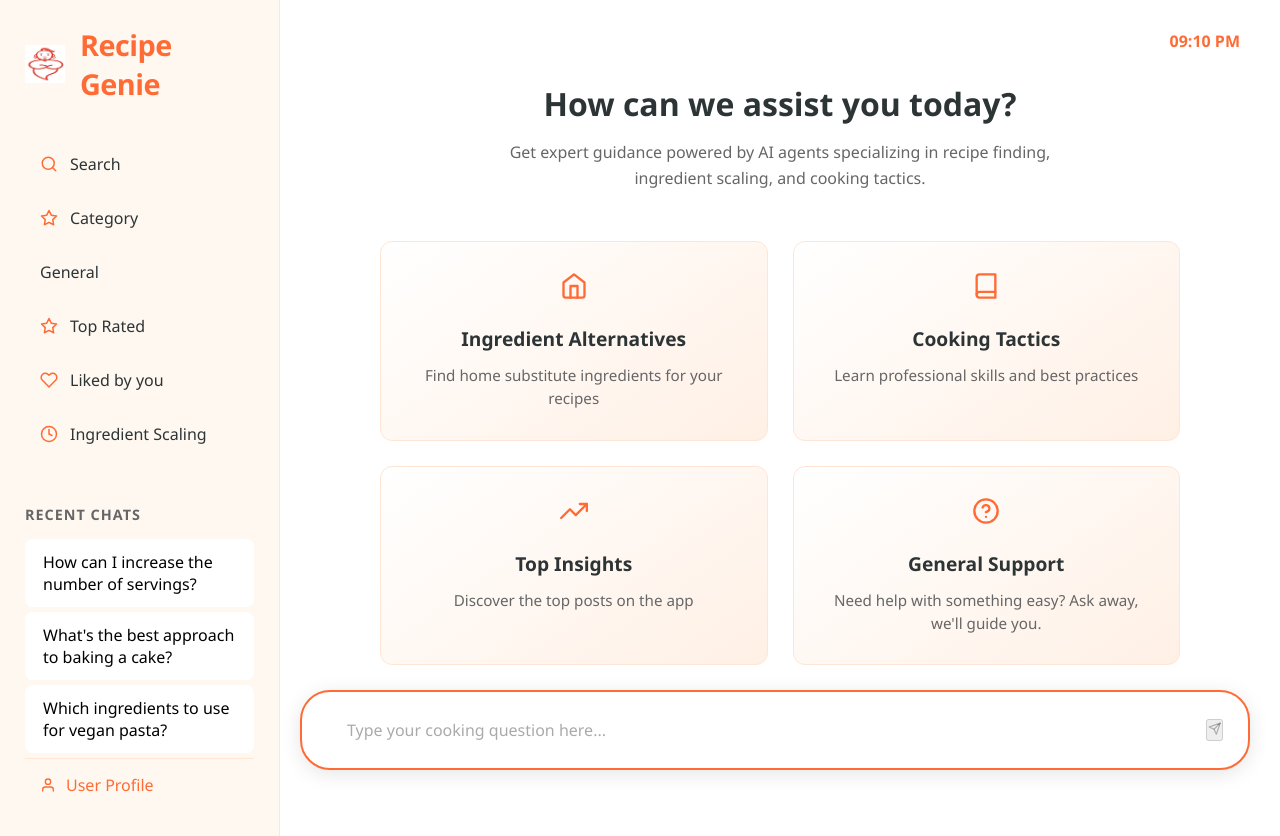
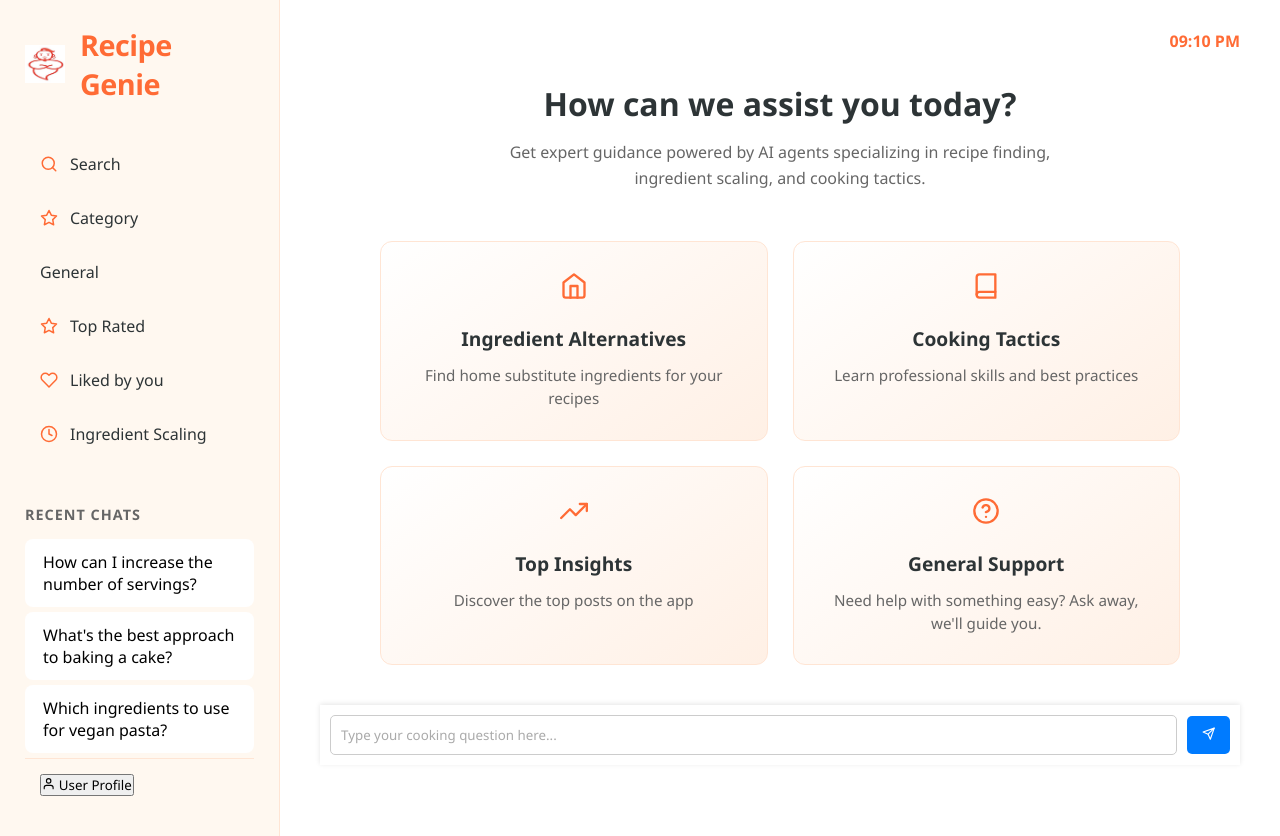
Before and after one commit to NoorUlAin-Asghar/Recipe-Genie, a React (Create React App) app in the folder Frontend/: page /chatbot in a window 1280 px wide. Built offline with nearby package versions, Linux system fonts and the light colour scheme.

Commit message:
ai routing issues solved

```diff
--- a/Frontend/src/Ai.css
+++ b/Frontend/src/Ai.css
@@ -193,28 +193,36 @@
   }
 
   .input-section {
-    position: fixed;
-    bottom: 30px;
-    right: 30px;
-    left: 300px;
+    position: sticky; /* Position input section absolutely */
+    bottom: 0; /* Place at the bottom */
+    left: 0; /* Start from the left */
+    right: 0; /* Extend to the right */
     display: flex;
-    gap: 10px;
     align-items: center;
-    background: white;
-    padding: 15px 25px;
-    border-radius: 30px;
-    box-shadow: 0 4px 20px rgba(0,0,0,0.1);
-    border: 2px solid var(--primary-orange);
+    padding: 10px; /* Add some padding */
+    background-color: white; /* Background color */
+    box-shadow: 0 -1px 5px rgba(0,0,0,0.1); /* Shadow for separation */
   }
 
   .input-section input {
     flex: 1;
-    padding: 12px 20px;
+    padding: 10px;
+    border: 1px solid #ccc;
+    border-radius: 5px;
+  }
+
+  .input-section button {
+    padding: 10px 15px;
+    margin-left: 10px;
     border: none;
-    outline: none;
-    font-size: 1em;
-    border-radius: 25px;
-    background: transparent;
+    background-color: #007bff;
+    color: white;
+    border-radius: 5px;
+    cursor: pointer;
+  }
+
+  .input-section button:hover {
+    background-color: #0056b3;
   }
 
   .input-section input::placeholder {
@@ -482,4 +490,11 @@
     to { transform: rotate(360deg); }
   }
 
+  .messages-container {
+    position: relative; /* Set position to relative */
+    min-height: 300px; /* Minimum height for messages container */
+    padding-bottom: 60px; /* Space for the input section */
+    overflow-y: auto; /* Enable scroll if messages overflow */
   }
+
+  }
--- a/Frontend/src/pages/Ai.jsx
+++ b/Frontend/src/pages/Ai.jsx
@@ -1,4 +1,5 @@
 import { useState, useRef, useEffect } from 'react';
+import { useNavigate } from 'react-router-dom';
 import '../Ai.css';
 import {
   FiSearch, FiStar, FiHeart, FiClock, FiHome,
@@ -11,6 +12,7 @@ function App() {
   const [input, setInput] = useState('');
   const [isLoading, setIsLoading] = useState(false);
   const messagesEndRef = useRef(null);
+  const navigate = useNavigate();
 
   const recentChats = [
     'How can I increase the number of servings?',
@@ -19,7 +21,9 @@ function App() {
   ];
 
   useEffect(() => {
-    messagesEndRef.current?.scrollIntoView({ behavior: 'smooth' });
+    if (messagesEndRef.current) {
+      messagesEndRef.current.scrollIntoView({ behavior: 'smooth' });
+    }
   }, [messages]);
 
   const handleSendMessage = async () => {
@@ -96,7 +100,9 @@ function App() {
         </div>
 
         <div className="user-profile">
-          <FiUser /> User Profile
+          <button className="user-profile-button" onClick={() => navigate('/profile')}>
+            <FiUser className="icon" /> User Profile
+          </button>
         </div>
       </div>
 
@@ -107,7 +113,6 @@ function App() {
         </div>
 
         <div className="chat-container">
-
           <div className="assistance-section">
             <h2>How can we assist you today?</h2>
             <p>Get expert guidance powered by AI agents specializing in recipe finding, ingredient scaling, and cooking tactics.</p>
@@ -126,6 +131,7 @@ function App() {
                 {messages.map((msg, i) => (
                   <div
                     key={i}
+                    ref={i === messages.length - 1 ? messagesEndRef : null}
                     style={{
                       padding: '12px 16px',
                       borderRadius: '18px',
@@ -141,7 +147,6 @@ function App() {
                     {msg.text}
                   </div>
                 ))}
-                <div ref={messagesEndRef} />
               </>
             )}
           </div>
```
Lines whose indentation alone changed are shown as unchanged.
